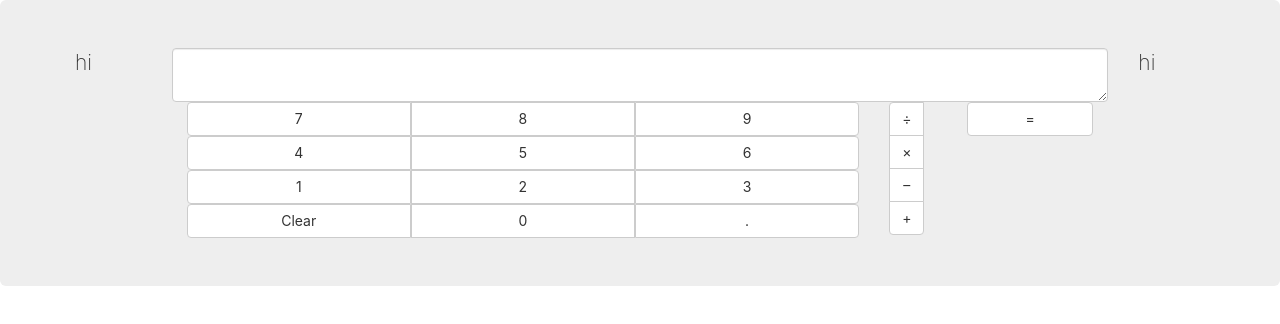
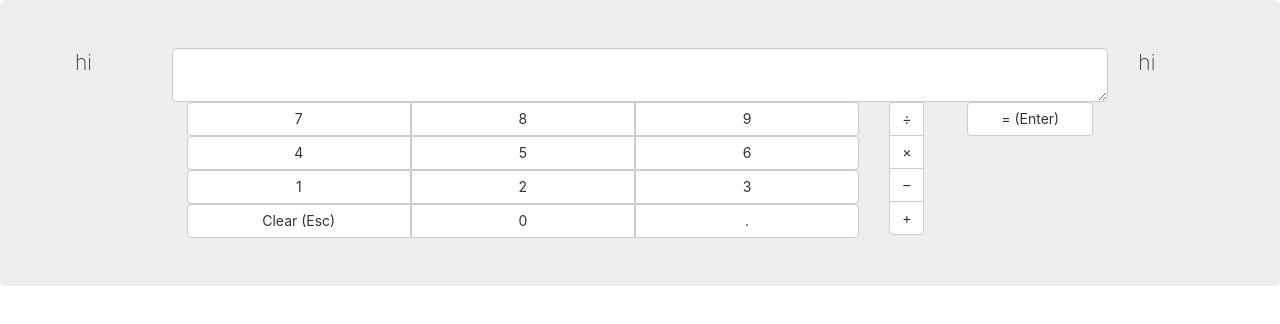
Before and after one commit to SebCodes27/Calculator, a React (Create React App) app: page / in a window 1280 px wide. Shown: the top 324 px of the page. Built offline with nearby package versions, Linux system fonts and the light colour scheme.

Commit message:
text changes

```diff
--- a/src/App.js
+++ b/src/App.js
@@ -245,7 +245,7 @@ class ButtonInput extends React.Component {
               <a href='#' id='3' onClick={() => this.props.handleNumChange('3')} className='btn btn-default'>3</a>
             </div>
             <div className='btn-group btn-group-justified'>
-              <a href="#" id='clear' onClick={this.props.clearPreview} className='btn btn-default'>Clear</a>
+              <a href="#" id='clear' onClick={this.props.clearPreview} className='btn btn-default'>Clear (Esc) </a>
               <a href='#' id='0' onClick={() => this.props.handleNumChange('0')} className='btn btn-default'>0</a>
               <a href='#' id='.' onClick={() => this.props.handleDecChange('.')} className='btn btn-default'>.</a>
             </div>
@@ -259,7 +259,7 @@ class ButtonInput extends React.Component {
             </div>
           </div>
           <div className='col-xs-2'>
-            <button id='total' onClick={this.props.showTotal} className='btn btn-default btn-block'>=</button>
+            <button id='total' onClick={this.props.showTotal} className='btn btn-default btn-block'>= (Enter)</button>
           </div>
         </div>
     )
```
